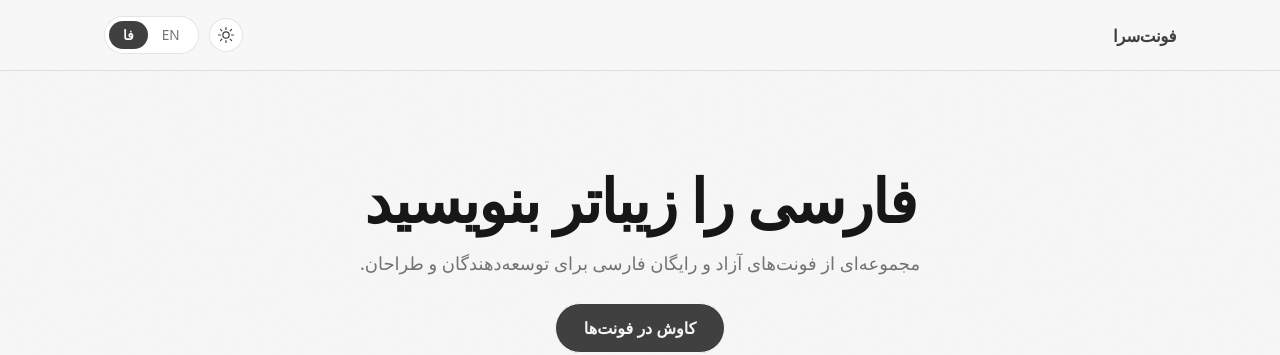
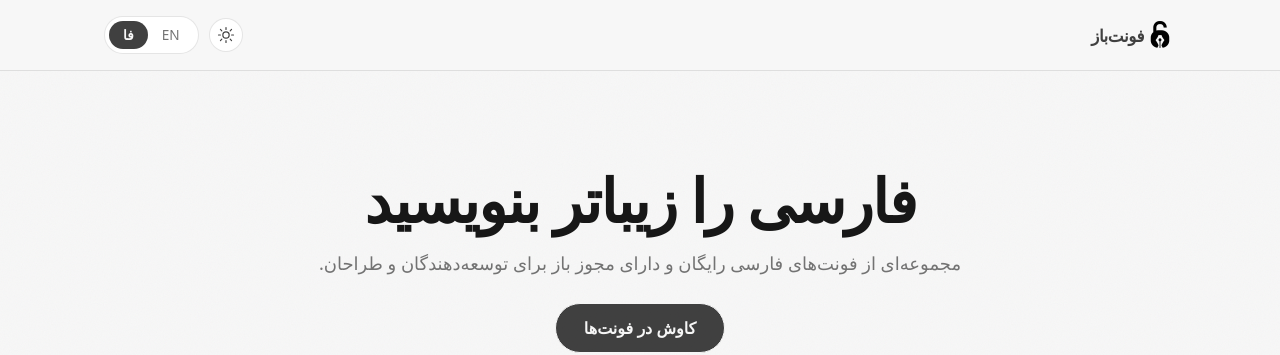
Before and after one commit to FontBaz/FontBaz.github.io, a React (Vite) app: page / in a window 1280 px wide. Shown: the top 355 px of the page. Built offline with nearby package versions, Linux system fonts and the light colour scheme; no server answers; a web font is replaced by a local one.

Commit message:
Change app name to FontBaz

```diff
--- a/index.html
+++ b/index.html
@@ -3,8 +3,8 @@
   <head>
     <meta charset="UTF-8" />
     <meta name="viewport" content="width=device-width, initial-scale=1.0" />
-    <title>فونت‌سرا — FontSara</title>
-    <meta property="og:title" content="فونت‌سرا — FontSara" />
+    <title>فونت‌باز | FontBaz</title>
+    <meta property="og:title" content="فونت‌باز | FontBaz" />
     <meta
       property="og:description"
       content="A living manuscript and specimen viewer for free, open-licensed Persian typefaces."
--- a/package.json
+++ b/package.json
@@ -1,5 +1,5 @@
 {
-  "name": "font-sara",
+  "name": "font-baz",
   "private": true,
   "version": "1.0.0",
   "type": "module",
--- a/src/components/layout/Header.tsx
+++ b/src/components/layout/Header.tsx
@@ -56,6 +56,7 @@ export default function Header() {
             window.scrollTo({ top: 0, behavior: "smooth" });
           }}
         >
+          <img src="/images/icon.png" className="h-8 dark:invert" alt="" />
           {T[lang].brand}
         </a>
 
--- a/src/data/constants.ts
+++ b/src/data/constants.ts
@@ -141,9 +141,9 @@ export const ENGLISH_SYMS = "$ @ ﷼ & % # * + − = / \\ < > { } [ ]";
 
 export const T: Record<Language, Record<string, string>> = {
   en: {
-    brand: "FontSara",
+    brand: "FontBaz",
     hero: "Write Persian, more beautifully",
-    sub: "A collection of free and open Persian fonts for developers and designers.",
+    sub: "A collection of free and open-licensed Persian fonts for developers and designers.",
     explore: "Explore fonts",
     nameSearch: "Search font names…",
     style: "Style",
@@ -175,9 +175,9 @@ export const T: Record<Language, Record<string, string>> = {
 
   },
   fa: {
-    brand: "فونت‌سرا",
+    brand: "فونت‌باز",
     hero: "فارسی را زیباتر بنویسید",
-    sub: "مجموعه‌ای از فونت‌های آزاد و رایگان فارسی برای توسعه‌دهندگان و طراحان.",
+    sub: "مجموعه‌ای از فونت‌های فارسی رایگان و دارای مجوز باز برای توسعه‌دهندگان و طراحان.",
     explore: "کاوش در فونت‌ها",
     nameSearch: "جستجو نام فونت‌ها…",
     style: "سبک",
```
Also changed, not shown: public/images/icon.png (added), 1 other file (tests, documents, lock files or other folders).
